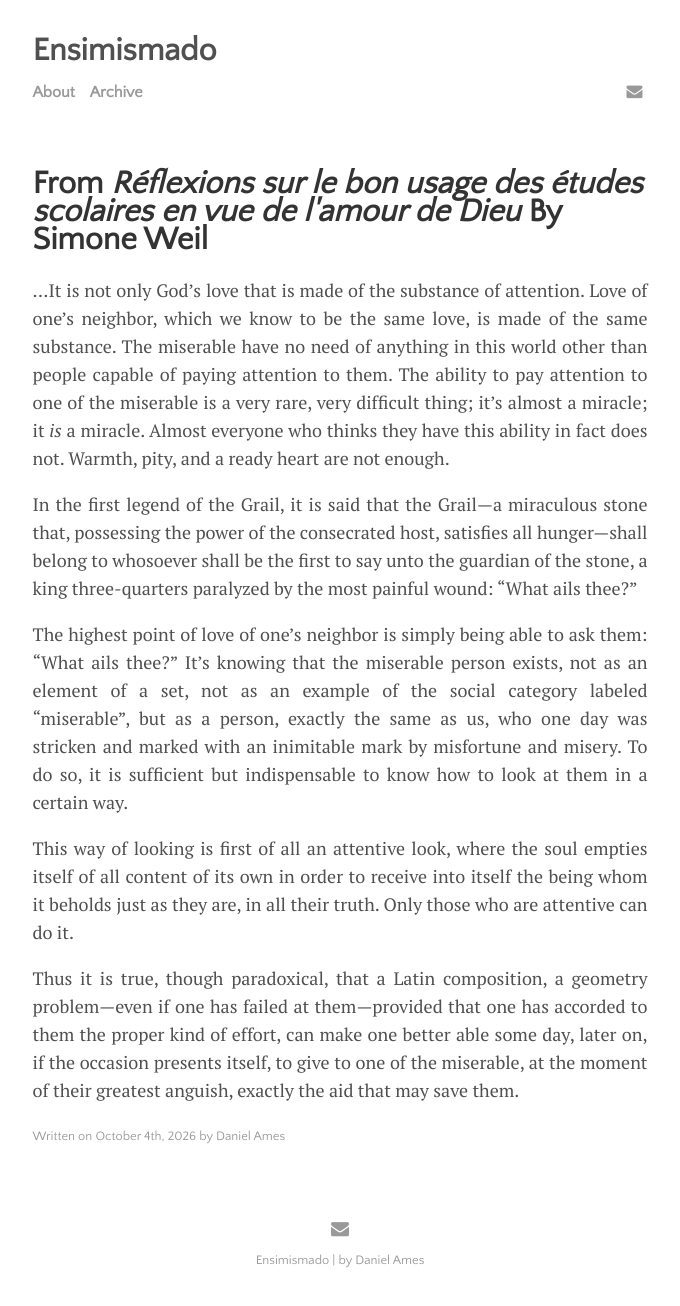
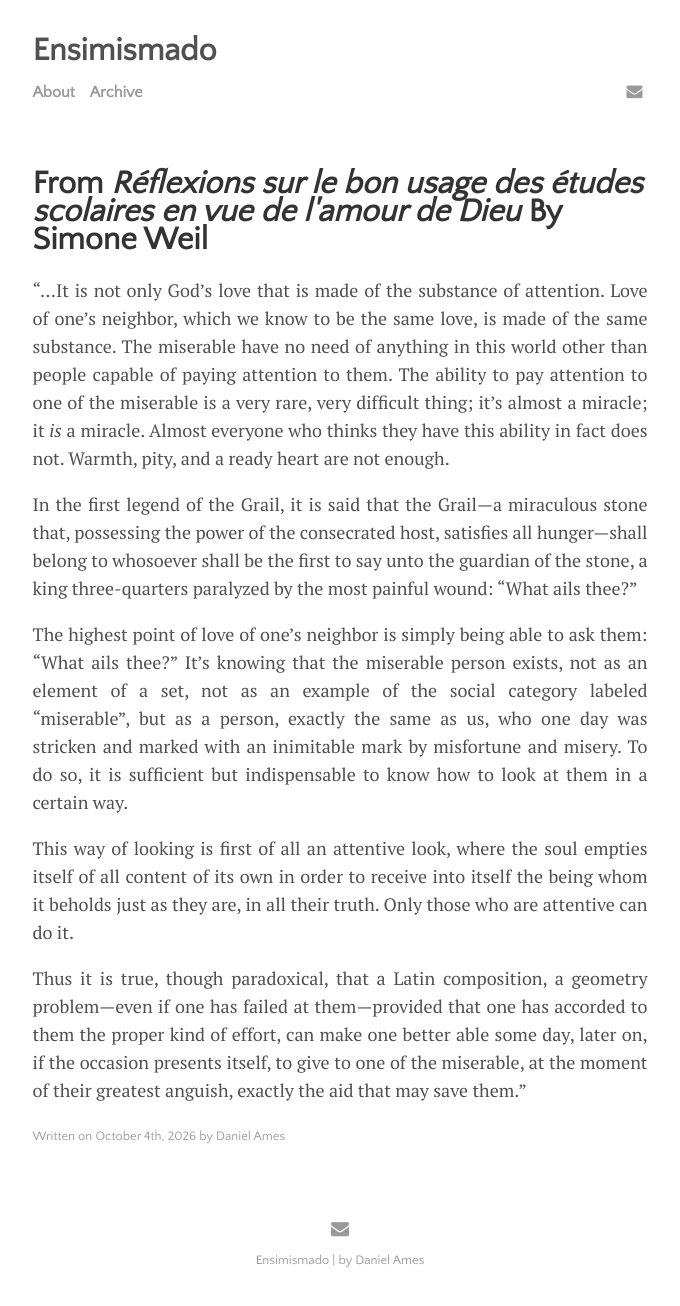
Before and after one commit to DanielAmes/DanielAmes.github.io, a Jekyll site: the page built from _posts/2026-10-4-simoneweiltranslation.md, in a window 1280 px wide. Shown: the whole page, without its empty margins (300-980 px from the left). Built offline with Jekyll 4.4.1, drawn with Linux system fonts in a browser that asks for light colours.

Commit message:
added punctuation

```diff
--- a/_posts/2026-10-4-simoneweiltranslation.md
+++ b/_posts/2026-10-4-simoneweiltranslation.md
@@ -8,7 +8,7 @@ hide_related_posts: true
 ---
 
 
-...It is not only God's love that is made of the substance of attention. Love of one's neighbor, which we know to be the same love, is made of the same substance. The miserable have no need of anything in this world other than people capable of paying attention to them. The ability to pay attention to one of the miserable is a very rare, very difficult thing; it's almost a miracle; it _is_ a miracle. Almost everyone who thinks they have this ability in fact does not. Warmth, pity, and a ready heart are not enough.
+"...It is not only God's love that is made of the substance of attention. Love of one's neighbor, which we know to be the same love, is made of the same substance. The miserable have no need of anything in this world other than people capable of paying attention to them. The ability to pay attention to one of the miserable is a very rare, very difficult thing; it's almost a miracle; it _is_ a miracle. Almost everyone who thinks they have this ability in fact does not. Warmth, pity, and a ready heart are not enough.
 
 In the first legend of the Grail, it is said that the Grail---a miraculous stone that, possessing the power of the consecrated host, satisfies all hunger---shall belong to whosoever shall be the first to say unto the guardian of the stone, a king three-quarters paralyzed by the most painful wound: "What ails thee?"
 
@@ -16,4 +16,4 @@ The highest point of love of one's neighbor is simply being able to ask them: "W
 
 This way of looking is first of all an attentive look, where the soul empties itself of all content of its own in order to receive into itself the being whom it beholds just as they are, in all their truth. Only those who are attentive can do it.
 
-Thus it is true, though paradoxical, that a Latin composition, a geometry problem---even if one has failed at them---provided that one has accorded to them the proper kind of effort, can make one better able some day, later on, if the occasion presents itself, to give to one of the miserable, at the moment of their greatest anguish, exactly the aid that may save them.
+Thus it is true, though paradoxical, that a Latin composition, a geometry problem---even if one has failed at them---provided that one has accorded to them the proper kind of effort, can make one better able some day, later on, if the occasion presents itself, to give to one of the miserable, at the moment of their greatest anguish, exactly the aid that may save them."
```
